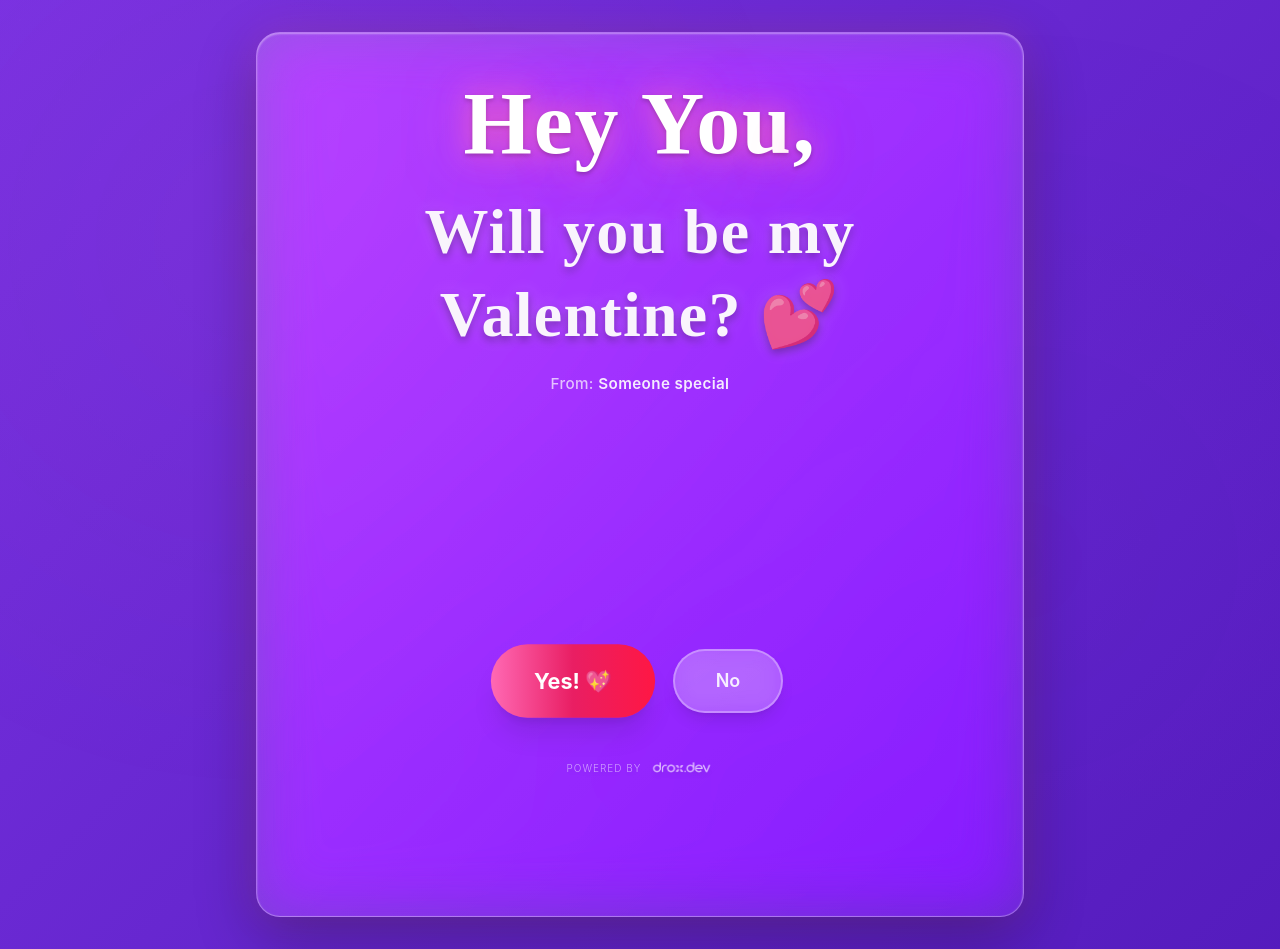
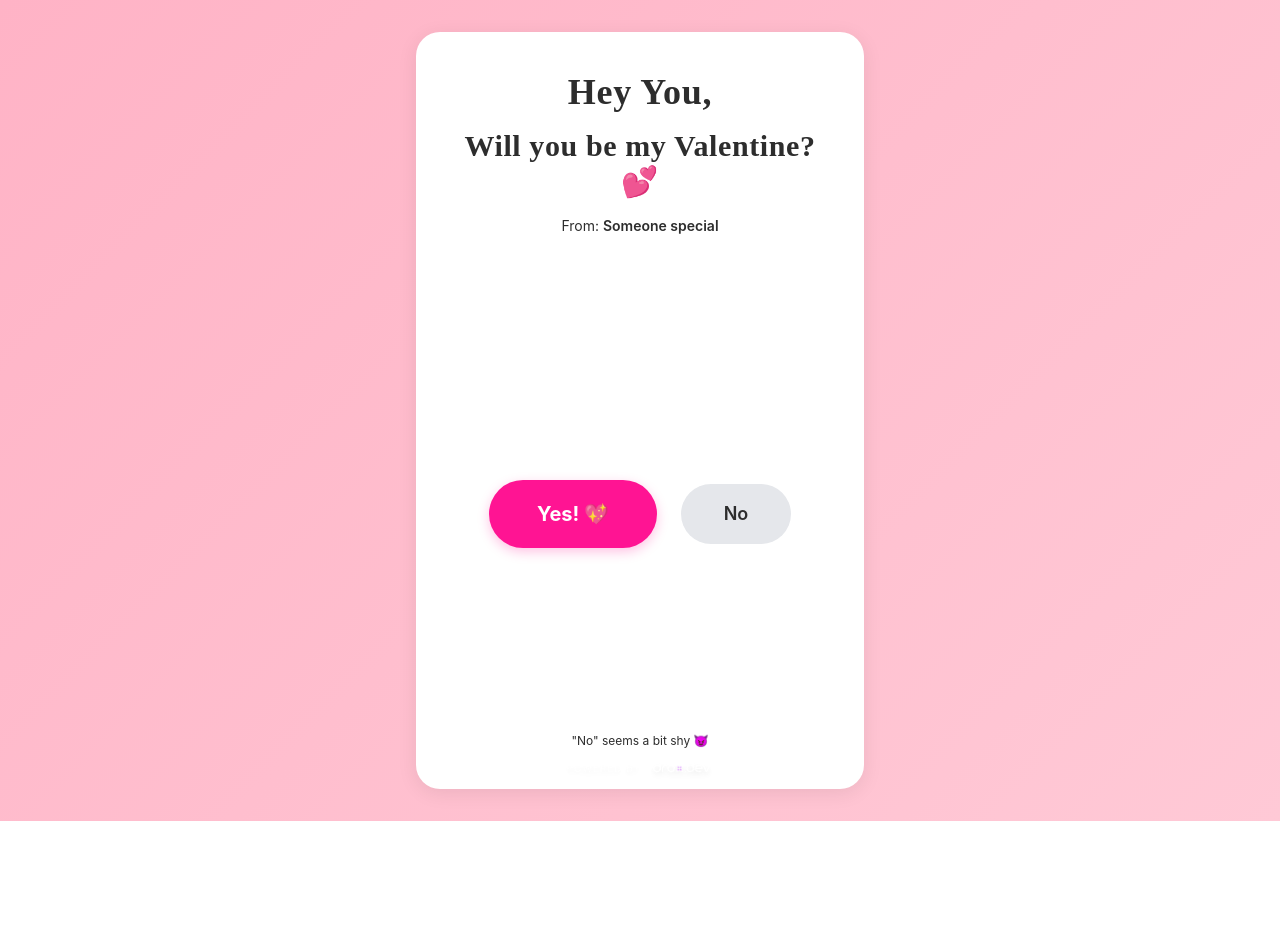
Before and after one commit to droxhub/Valentine-Website, a Next.js app: page /proposal in a window 1280 px wide. After the commit the page ends 821 px from the top, so only its background shows below. Built offline with nearby package versions, Linux system fonts and the light colour scheme.

Commit message:
theme color updated , new gif added

```diff
--- a/app/globals.css
+++ b/app/globals.css
@@ -5,25 +5,17 @@
 @import url("https://fonts.googleapis.com/css2?family=Dancing+Script:wght@400;500;600;700&family=Great+Vibes&family=Playfair+Display:wght@400;600;700;800&family=Inter:wght@300;400;500;600;700;800&display=swap");
 
 :root {
-  /* Premium color palette */
-  --valentine-pink: #ff69b4;
-  --valentine-rose: #ff1744;
-  --valentine-purple: #e91e63;
-  --valentine-glow: #ffb3d9;
-  --valentine-deep: #8b0052;
+  /* Light Minimal Color Palette - Inspired by reference */
+  --valentine-pink-bg: #ffb3c6;
+  --valentine-primary: #ff1493;
+  --valentine-secondary: #ff69b4;
+  --valentine-card-bg: #ffffff;
+  --valentine-text-dark: #2d2d2d;
+  --valentine-text-light: #666666;
 
-  /* Gradient colors */
-  --bg-gradient-start: #ff006e;
-  --bg-gradient-mid: #8338ec;
-  --bg-gradient-end: #3a0ca3;
-
-  /* Glass effects */
-  --glass-white: rgba(255, 255, 255, 0.12);
-  --glass-border: rgba(255, 255, 255, 0.18);
-
-  /* Shadows */
-  --shadow-glow: 0 8px 32px 0 rgba(255, 105, 180, 0.37);
-  --shadow-premium: 0 20px 60px rgba(0, 0, 0, 0.3);
+  /* Clean Effects */
+  --shadow-card: 0 4px 20px rgba(0, 0, 0, 0.08);
+  --shadow-button: 0 4px 12px rgba(255, 20, 147, 0.25);
 }
 
 * {
@@ -31,15 +23,8 @@
 }
 
 body {
-  color: white;
-  background: linear-gradient(
-    135deg,
-    var(--bg-gradient-start) 0%,
-    var(--bg-gradient-mid) 50%,
-    var(--bg-gradient-end) 100%
-  );
-  background-size: 400% 400%;
-  animation: gradientShift 15s ease infinite;
+  color: var(--valentine-text-dark);
+  background: linear-gradient(135deg, #ffb3c6 0%, #ffc9d6 100%);
   min-height: 100vh;
   font-family:
     "Inter",
@@ -48,6 +33,7 @@ body {
     sans-serif;
   -webkit-font-smoothing: antialiased;
   -moz-osx-font-smoothing: grayscale;
+  text-rendering: optimizeLegibility;
   overflow-x: hidden;
 }
 
@@ -58,137 +44,53 @@ h3,
   font-family: "Dancing Script", "Great Vibes", cursive;
   font-weight: 700;
   letter-spacing: 0.02em;
+  color: var(--valentine-text-dark);
+  -webkit-font-smoothing: antialiased;
+  -moz-osx-font-smoothing: grayscale;
+  text-rendering: optimizeLegibility;
 }
 
 .elegant-text {
   font-family: "Playfair Display", serif;
 }
 
-/* Premium Scrollbar */
+/* Minimal Scrollbar */
 ::-webkit-scrollbar {
-  width: 12px;
+  width: 8px;
 }
 
 ::-webkit-scrollbar-track {
-  background: rgba(255, 255, 255, 0.05);
+  background: rgba(255, 255, 255, 0.3);
+}
+
+::-webkit-scrollbar-thumb {
+  background: var(--valentine-primary);
   border-radius: 10px;
 }
 
-::-webkit-scrollbar-thumb {
-  background: linear-gradient(180deg, #ff69b4, #e91e63);
-  border-radius: 10px;
-  border: 2px solid rgba(255, 255, 255, 0.1);
-  transition: all 0.3s ease;
-}
-
 ::-webkit-scrollbar-thumb:hover {
-  background: linear-gradient(180deg, #ff1744, #ff69b4);
-  box-shadow: 0 0 10px rgba(255, 105, 180, 0.5);
-}
-
-/* Animated Background Gradient */
-@keyframes gradientShift {
-  0% {
-    background-position: 0% 50%;
-  }
-  50% {
-    background-position: 100% 50%;
-  }
-  100% {
-    background-position: 0% 50%;
-  }
-}
-
-/* Subtle background gradient */
-body::before {
-  content: "";
-  position: fixed;
-  top: 0;
-  left: 0;
-  width: 100%;
-  height: 100%;
-  background-image:
-    radial-gradient(
-      circle at 20% 30%,
-      rgba(255, 105, 180, 0.08) 0%,
-      transparent 50%
-    ),
-    radial-gradient(
-      circle at 80% 70%,
-      rgba(131, 56, 236, 0.06) 0%,
-      transparent 50%
-    );
-  pointer-events: none;
-  z-index: 0;
-  opacity: 0.6;
-}
-
-/* Subtle dot pattern */
-body::after {
-  content: "";
-  position: fixed;
-  top: 0;
-  left: 0;
-  width: 100%;
-  height: 100%;
-  background-image: radial-gradient(
-    circle,
-    rgba(255, 255, 255, 0.03) 1px,
-    transparent 1px
-  );
-  background-size: 40px 40px;
-  pointer-events: none;
-  z-index: 0;
-  opacity: 0.4;
+  background: var(--valentine-secondary);
 }
 
 @layer utilities {
-  /* Premium Glass Morphism */
-  .glass-morphism {
-    background: linear-gradient(
-      135deg,
-      rgba(255, 255, 255, 0.15),
-      rgba(255, 255, 255, 0.05)
-    );
-    backdrop-filter: blur(20px) saturate(180%);
-    -webkit-backdrop-filter: blur(20px) saturate(180%);
-    border: 1px solid rgba(255, 255, 255, 0.25);
-    box-shadow:
-      0 8px 32px 0 rgba(31, 38, 135, 0.37),
-      inset 0 1px 1px 0 rgba(255, 255, 255, 0.3);
-  }
-
-  /* Enhanced Glass with more depth */
+  /* Clean Card Style - White background like reference */
+  .glass-morphism,
   .glass-premium {
-    background: linear-gradient(
-      135deg,
-      rgba(255, 255, 255, 0.2),
-      rgba(255, 255, 255, 0.08)
-    );
-    backdrop-filter: blur(30px) saturate(200%);
-    -webkit-backdrop-filter: blur(30px) saturate(200%);
-    border: 1.5px solid rgba(255, 255, 255, 0.3);
-    box-shadow:
-      0 20px 60px 0 rgba(0, 0, 0, 0.3),
-      inset 0 1px 2px 0 rgba(255, 255, 255, 0.4),
-      0 0 40px rgba(255, 105, 180, 0.2);
+    background: var(--valentine-card-bg);
+    border: none;
+    box-shadow: var(--shadow-card);
   }
 
   /* Text Effects */
   .text-shadow-glow {
-    text-shadow:
-      0 0 30px rgba(255, 105, 180, 0.8),
-      0 0 60px rgba(255, 105, 180, 0.5),
-      0 2px 4px rgba(0, 0, 0, 0.3);
+    text-shadow: 0 2px 8px rgba(255, 20, 147, 0.2);
   }
 
   .text-shadow-premium {
-    text-shadow:
-      0 4px 8px rgba(0, 0, 0, 0.3),
-      0 0 20px rgba(255, 255, 255, 0.2);
+    text-shadow: 0 2px 4px rgba(0, 0, 0, 0.1);
   }
 
-  /* Refined Fluid Typography - Better Desktop Sizing */
+  /* Refined Fluid Typography */
   .text-fluid-xs {
     font-size: clamp(0.75rem, 1.5vw, 0.875rem);
   }
@@ -239,52 +141,41 @@ body::after {
     line-height: 1.3;
   }
 
-  /* Subtle Button Effects */
+  /* Clean Button Effects - Hot pink like reference */
   .btn-premium {
     position: relative;
     overflow: hidden;
     transition: all 0.3s ease;
+    background: var(--valentine-primary);
+    color: white;
+    box-shadow: var(--shadow-button);
   }
 
-  .btn-premium::before {
-    content: "";
-    position: absolute;
-    top: 50%;
-    left: 50%;
-    width: 0;
-    height: 0;
-    border-radius: 50%;
-    background: rgba(255, 255, 255, 0.2);
-    transform: translate(-50%, -50%);
-    transition:
-      width 0.5s ease,
-      height 0.5s ease;
-  }
-
-  .btn-premium:hover::before {
-    width: 200px;
-    height: 200px;
+  .btn-premium:hover {
+    background: #ff0080;
+    transform: translateY(-2px);
+    box-shadow: 0 6px 20px rgba(255, 20, 147, 0.35);
   }
 
   .btn-premium:active {
-    transform: scale(0.95);
+    transform: translateY(0);
   }
 
   /* Input Effects */
   .input-premium {
-    transition: all 0.3s cubic-bezier(0.4, 0, 0.2, 1);
+    transition: all 0.3s ease;
+    background: white;
+    border: 2px solid rgba(0, 0, 0, 0.08);
   }
 
   .input-premium:focus {
-    transform: translateY(-2px);
-    box-shadow:
-      0 0 0 3px rgba(255, 105, 180, 0.2),
-      0 10px 20px rgba(0, 0, 0, 0.1);
+    border-color: var(--valentine-primary);
+    box-shadow: 0 0 0 4px rgba(255, 20, 147, 0.1);
   }
 
-  /* Refined Animations */
+  /* Minimal Animations */
   .animate-float-slow {
-    animation: float 8s ease-in-out infinite;
+    animation: float 6s ease-in-out infinite;
   }
 
   .animate-glow {
@@ -292,44 +183,33 @@ body::after {
   }
 }
 
-/* Refined Keyframe Animations */
-@keyframes glow {
-  from {
-    box-shadow: 0 8px 32px rgba(255, 105, 180, 0.25);
+/* Keyframe Animations */
+@keyframes float {
+  0%,
+  100% {
+    transform: translateY(0px);
   }
-  to {
-    box-shadow: 0 12px 40px rgba(255, 105, 180, 0.35);
+  50% {
+    transform: translateY(-10px);
   }
 }
 
-@keyframes pulse-glow {
-  0%,
-  100% {
-    opacity: 1;
-    box-shadow: 0 0 20px rgba(255, 105, 180, 0.6);
+@keyframes glow {
+  from {
+    box-shadow: 0 4px 20px rgba(0, 0, 0, 0.08);
   }
-  50% {
-    opacity: 0.8;
-    box-shadow: 0 0 40px rgba(255, 105, 180, 0.9);
-  }
-}
-
-/* Responsive utilities */
-@media (max-width: 640px) {
-  .glass-morphism,
-  .glass-premium {
-    backdrop-filter: blur(15px) saturate(150%);
-    -webkit-backdrop-filter: blur(15px) saturate(150%);
+  to {
+    box-shadow: 0 8px 30px rgba(0, 0, 0, 0.12);
   }
 }
 
 /* Selection styling */
 ::selection {
-  background-color: rgba(255, 105, 180, 0.4);
-  color: white;
+  background-color: rgba(255, 20, 147, 0.2);
+  color: var(--valentine-text-dark);
 }
 
 ::-moz-selection {
-  background-color: rgba(255, 105, 180, 0.4);
-  color: white;
+  background-color: rgba(255, 20, 147, 0.2);
+  color: var(--valentine-text-dark);
 }
--- a/app/proposal/page.tsx
+++ b/app/proposal/page.tsx
@@ -12,26 +12,32 @@ function ProposalContent() {
   const [isAccepted, setIsAccepted] = useState(false);
 
   return (
-    <main className="relative min-h-screen flex items-center justify-center px-4 py-6 md:py-8">
-      <div className="relative z-10 max-w-3xl w-full">
+    <main className="relative min-h-screen flex items-center justify-center px-4 py-8">
+      <div className="relative z-10 max-w-md w-full">
         {/* Proposal Card - Hide completely when accepted */}
         {!isAccepted && (
-          <div className="glass-premium rounded-2xl md:rounded-3xl p-5 sm:p-6 md:p-8 lg:p-10 shadow-2xl animate-scale-in">
-            <div className="text-center mb-6 md:mb-10 space-y-3 md:space-y-4">
-              <h1 className="text-fluid-h1 romantic-text text-white text-shadow-glow leading-tight">
+          <div className="glass-premium rounded-3xl p-8 sm:p-10 animate-scale-in">
+            <div className="text-center mb-8 space-y-4">
+              <h1 className="text-3xl md:text-4xl romantic-text text-valentine-text-dark leading-tight">
                 Hey {toName},
               </h1>
-              <h2 className="text-fluid-h2 romantic-text text-white/95 text-shadow-premium leading-snug px-4">
+              <h2 className="text-2xl md:text-3xl romantic-text text-valentine-primary leading-tight">
                 Will you be my Valentine? 💕
               </h2>
-              <p className="text-fluid-sm text-white/70 mt-4 md:mt-6 font-medium tracking-wide">
+              <p className="text-sm text-valentine-text-light mt-4">
                 From:{" "}
-                <span className="text-white/90 font-semibold">{fromName}</span>
+                <span className="font-semibold text-valentine-primary">
+                  {fromName}
+                </span>
               </p>
             </div>
 
             {/* Interactive Buttons */}
             <InteractiveButtons onAccept={() => setIsAccepted(true)} />
+
+            <p className="text-xs text-center text-valentine-text-light/60 mt-6">
+              "No" seems a bit shy 😈
+            </p>
           </div>
         )}
       </div>
--- a/components/InteractiveButtons.tsx
+++ b/components/InteractiveButtons.tsx
@@ -25,6 +25,23 @@ export default function InteractiveButtons({
     "Just say yes! 😊",
   ];
 
+  // Helper to get safe random position away from center (Yes button)
+  const getSafePosition = (scale: number) => {
+    // Current Yes button size estimation (base width ~120px * scale)
+    const secureRadius = 80 + scale * 30; // Safe distance from center
+
+    // Generate random angle
+    const angle = Math.random() * 2 * Math.PI;
+
+    // Generate random distance (minimum secureRadius, max 200px)
+    const distance = secureRadius + Math.random() * 100;
+
+    const x = Math.cos(angle) * distance;
+    const y = Math.sin(angle) * distance;
+
+    return { x, y };
+  };
+
   const handleNoClick = () => {
     const newCount = noCount + 1;
     setNoCount(newCount);
@@ -42,10 +59,8 @@ export default function InteractiveButtons({
     if (newCount >= 6) {
       setNoPosition({ x: 0, y: 0 });
     } else {
-      // Random position shift for No button
-      const randomX = Math.random() * 240 - 120;
-      const randomY = Math.random() * 240 - 120;
-      setNoPosition({ x: randomX, y: randomY });
+      // Get safe position away from growing Yes button
+      setNoPosition(getSafePosition(yesScale));
     }
   };
 
@@ -55,9 +70,7 @@ export default function InteractiveButtons({
 
     if (noCount > 0) {
       // Jump away when mouse gets close
-      const randomX = Math.random() * 300 - 150;
-      const randomY = Math.random() * 300 - 150;
-      setNoPosition({ x: randomX, y: randomY });
+      setNoPosition(getSafePosition(yesScale));
     }
   };
 
@@ -74,7 +87,7 @@ export default function InteractiveButtons({
       {/* Question Display - only shown after first No click */}
       <div className="min-h-[40px] sm:min-h-[60px] md:min-h-[70px] flex items-center justify-center">
         {noCount > 0 && (
-          <p className="text-fluid-h2 text-white/95 text-center animate-scale-in px-4 sm:px-6 font-semibold drop-shadow-lg leading-tight">
+          <p className="text-3xl md:text-5xl text-valentine-primary text-center animate-scale-in px-4 sm:px-6 font-bold romantic-text leading-tight">
             {questionText}
           </p>
         )}
@@ -92,15 +105,15 @@ export default function InteractiveButtons({
         >
           <button
             onClick={handleYesClick}
-            className="bg-gradient-to-r from-valentine-pink via-valentine-purple to-valentine-red text-white
-                   font-bold rounded-full shadow-xl hover:shadow-2xl
+            className="bg-valentine-primary text-white
+                   font-bold rounded-full
                    active:scale-95 transition-all duration-200
-                   flex items-center justify-center animate-heartbeat btn-premium
-                   px-7 sm:px-9 md:px-10 py-3.5 sm:py-4 md:py-5
+                   flex items-center justify-center btn-premium
+                   px-8 sm:px10 md:px-12 py-3.5 sm:py-4 md:py-5
                    text-base sm:text-lg md:text-xl
                    min-w-[110px] sm:min-w-[130px]"
           >
-            <span className="relative z-10">Yes! 💖</span>
+            Yes! 💖
           </button>
         </div>
 
@@ -113,14 +126,14 @@ export default function InteractiveButtons({
             opacity: noOpacity,
             position: noCount > 0 ? "absolute" : "relative",
           }}
-          className="bg-white/20 backdrop-blur-md text-white/90 font-semibold rounded-full border-2 border-white/30
-                   shadow-lg hover:bg-white/30 transition-all duration-500
+          className="bg-gray-200 text-valentine-text-dark font-semibold rounded-full
+                   hover:bg-gray-300 transition-all duration-300
                    flex items-center justify-center z-10
                    px-6 sm:px-7 md:px-9 py-3 sm:py-3.5 md:py-4
                    text-sm sm:text-base md:text-lg select-none
                    min-w-[90px] sm:min-w-[110px]"
         >
-          <span>No</span>
+          No
         </button>
       </div>
 
```
Also changed, not shown: app/page.tsx (+9 -10 lines), components/CelebrationAnimation.tsx (+20 -11 lines), components/CreateLinkForm.tsx (+36 -42 lines).
